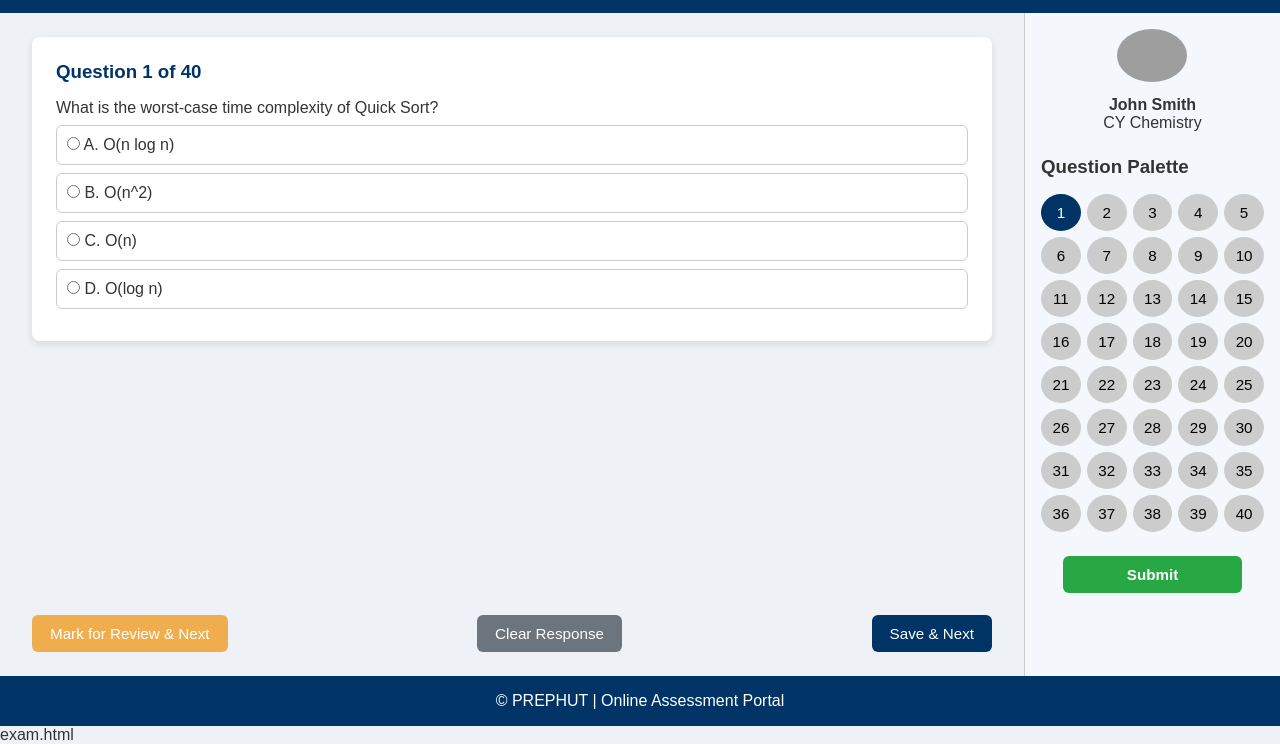
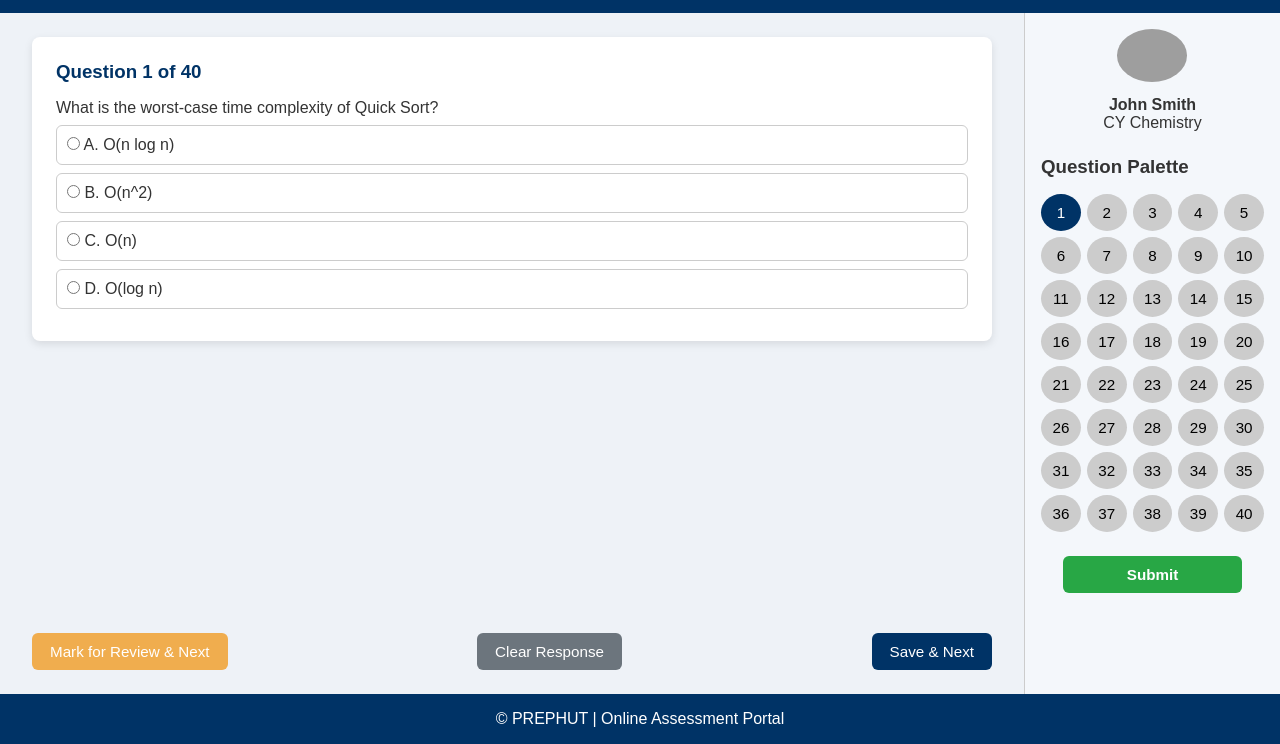
Before and after one commit to anu2005-debug/PREPHUT, a plain HTML site: page exam.html in a window 1280 px wide. Shown: the part 56-800 px from the top of the page. Drawn offline with Linux system fonts and the light colour scheme; grey boxes are pictures that could not be loaded.

Commit message:
Update exam.html

```diff
--- a/exam.html
+++ b/exam.html
@@ -58,6 +58,3 @@
   <script src="exam.js"></script>
 </body>
 </html>
-
-
-exam.html
```
